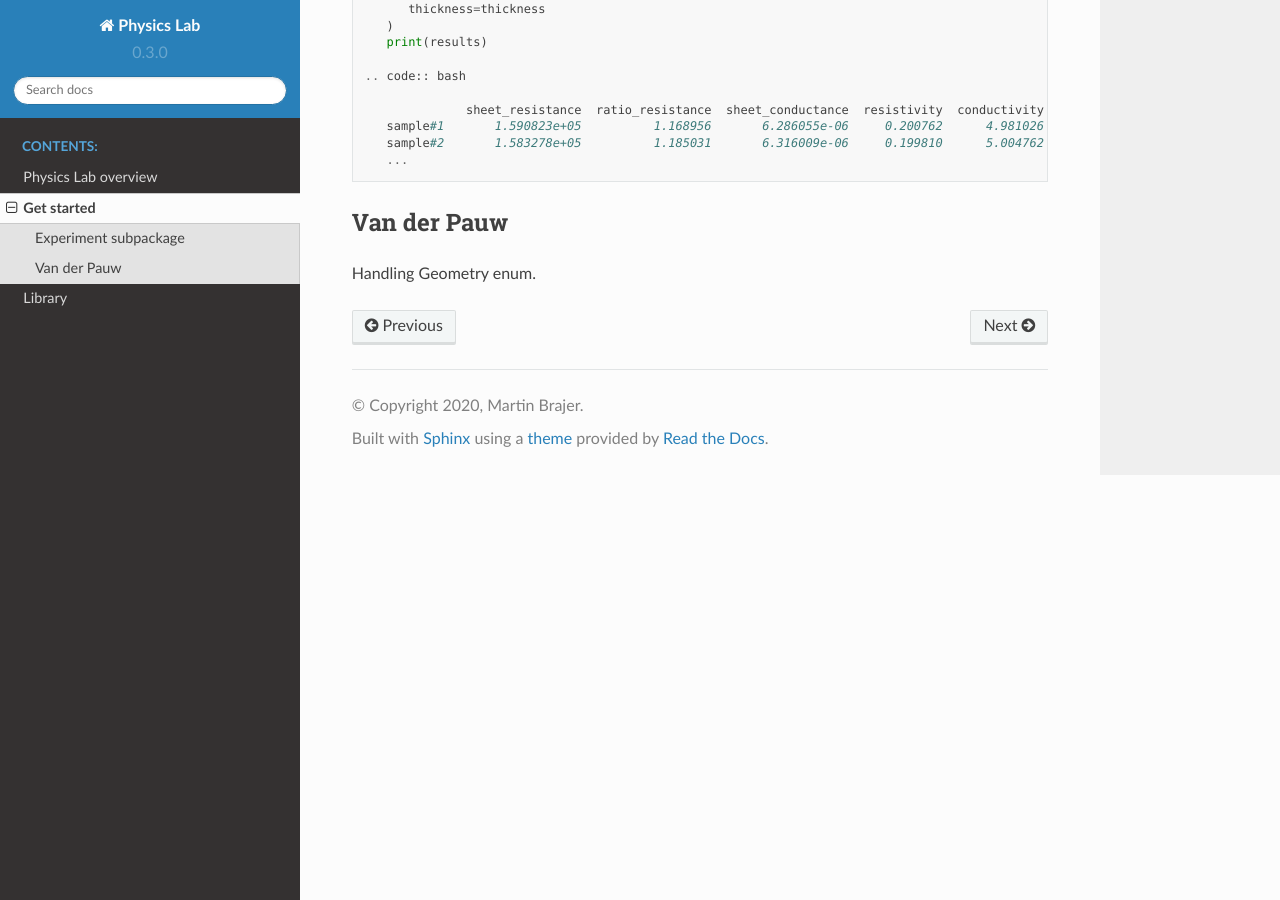
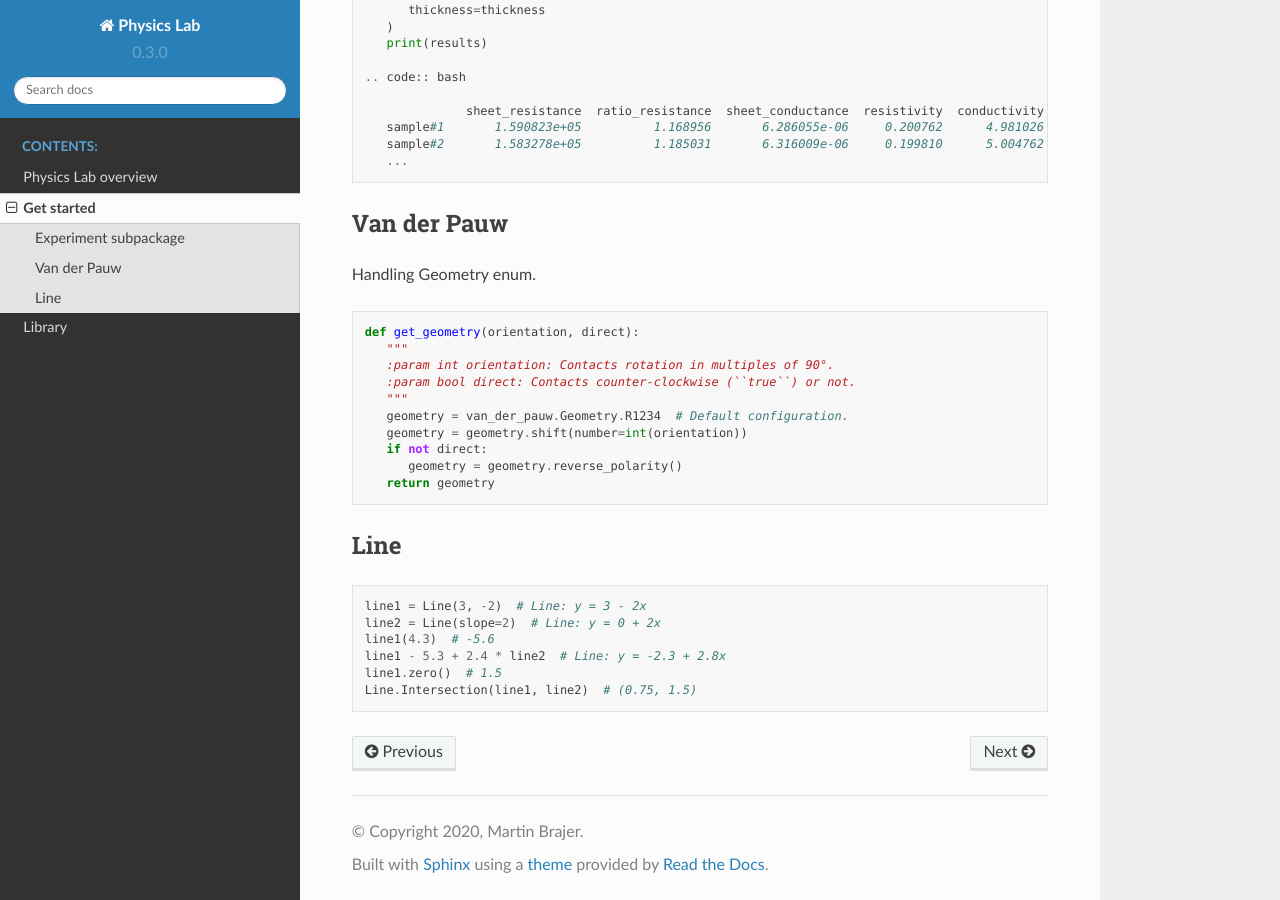
Before and after one commit to martin-brajer/physics-lab, a Sphinx documentation site: the page built from docs/source/get_started.rst, in a window 1280 px wide and 900 px high, scrolled down 600 px. Built offline with Sphinx 7.4.7 and the Read the Docs theme 2.0.0, drawn with Linux system fonts in a browser that asks for light colours.

Commit message:
curves cleaning

```diff
--- a/docs/source/get_started.rst
+++ b/docs/source/get_started.rst
@@ -8,7 +8,7 @@ Use cases.
 Experiment subpackage
 ---------------------
 
-You can either use subpackages directly (`physicslab.experiment.van_der_pauw`)
+You can either use subpackages directly (``physicslab.experiment.van_der_pauw``)
 or utilize the following batch function.
 
 .. code:: python
@@ -44,3 +44,28 @@ Van der Pauw
 ------------
 
 Handling Geometry enum.
+
+.. code:: python
+
+   def get_geometry(orientation, direct):
+      """
+      :param int orientation: Contacts rotation in multiples of 90°.
+      :param bool direct: Contacts counter-clockwise (``true``) or not.
+      """
+      geometry = van_der_pauw.Geometry.R1234  # Default configuration.
+      geometry = geometry.shift(number=int(orientation))
+      if not direct:
+         geometry = geometry.reverse_polarity()
+      return geometry
+
+Line
+----
+
+.. code:: python
+
+   line1 = Line(3, -2)  # Line: y = 3 - 2x
+   line2 = Line(slope=2)  # Line: y = 0 + 2x
+   line1(4.3)  # -5.6
+   line1 - 5.3 + 2.4 * line2  # Line: y = -2.3 + 2.8x
+   line1.zero()  # 1.5
+   Line.Intersection(line1, line2)  # (0.75, 1.5)
```
Also changed, not shown: 1 other file.
